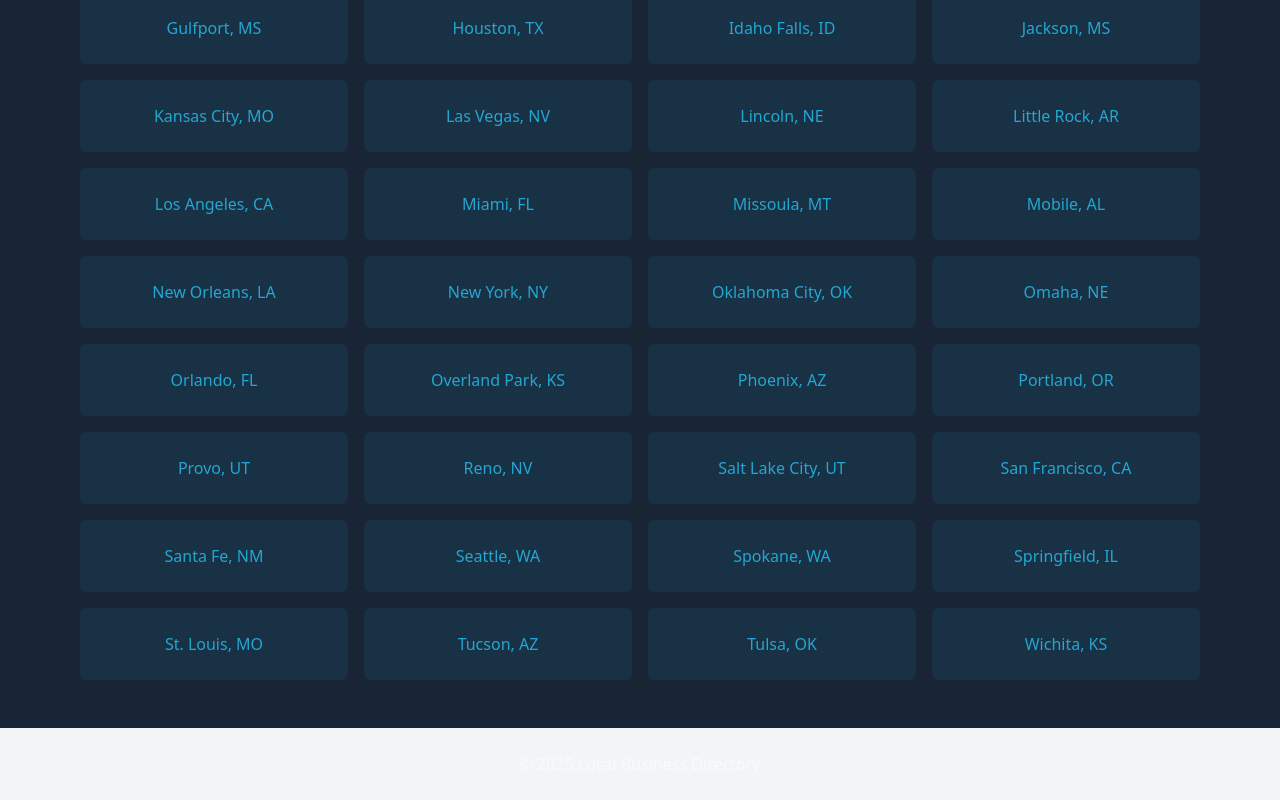
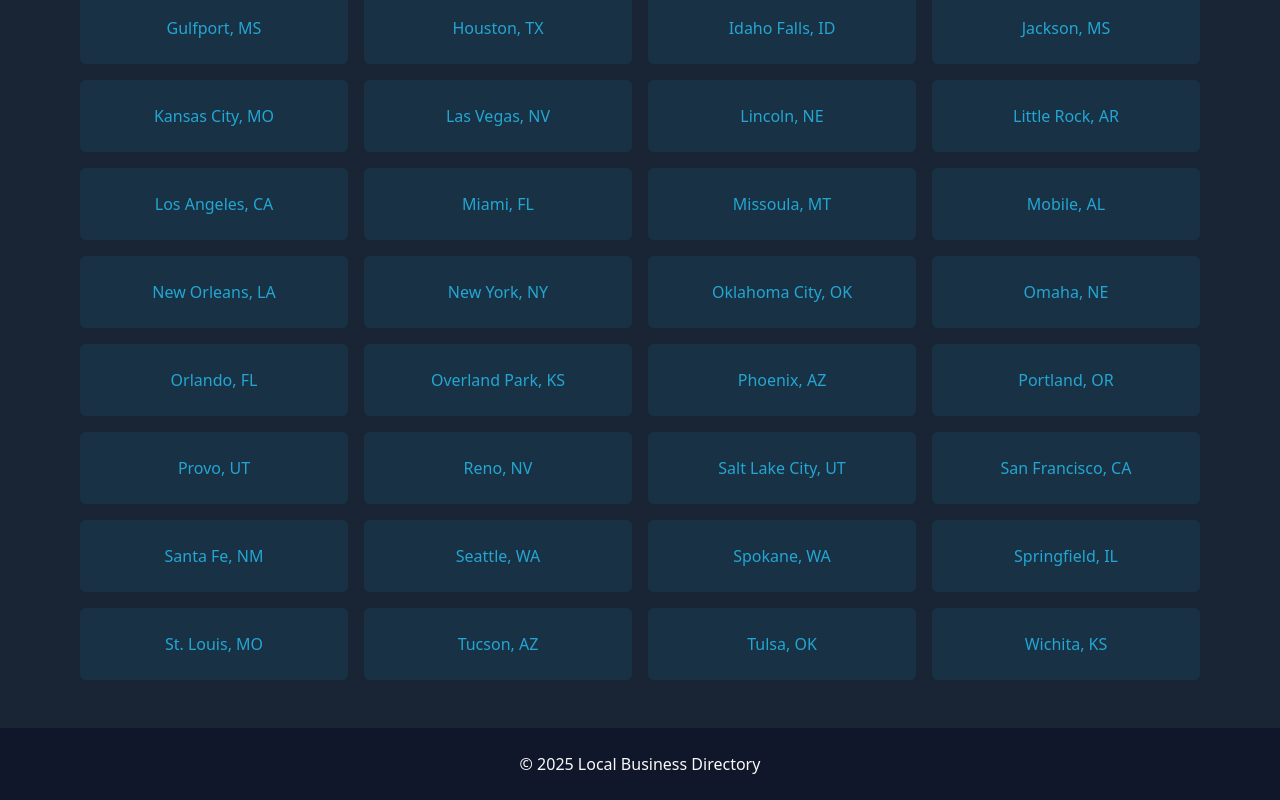
Before and after one commit to jonnyasmith/directory-listing-svelte, a SvelteKit app: page / in a window 1280 px wide. Shown: the part 937-1737 px from the top of the page. Built offline with nearby package versions, Linux system fonts and the light colour scheme.

Commit message:
Update footer styles in layout to use a new background color and text color for improved visual consistency and branding.

```diff
--- a/src/routes/+layout.svelte
+++ b/src/routes/+layout.svelte
@@ -52,7 +52,7 @@
 		<slot />
 	</main>
 
-	<footer class="bg-gray-100">
+	<footer class="bg-[#10172a] text-foreground">
 		<div class="mx-auto max-w-7xl px-4 py-6">
 			<p class="text-center">© {new Date().getFullYear()} {config.siteName}</p>
 		</div>
```
